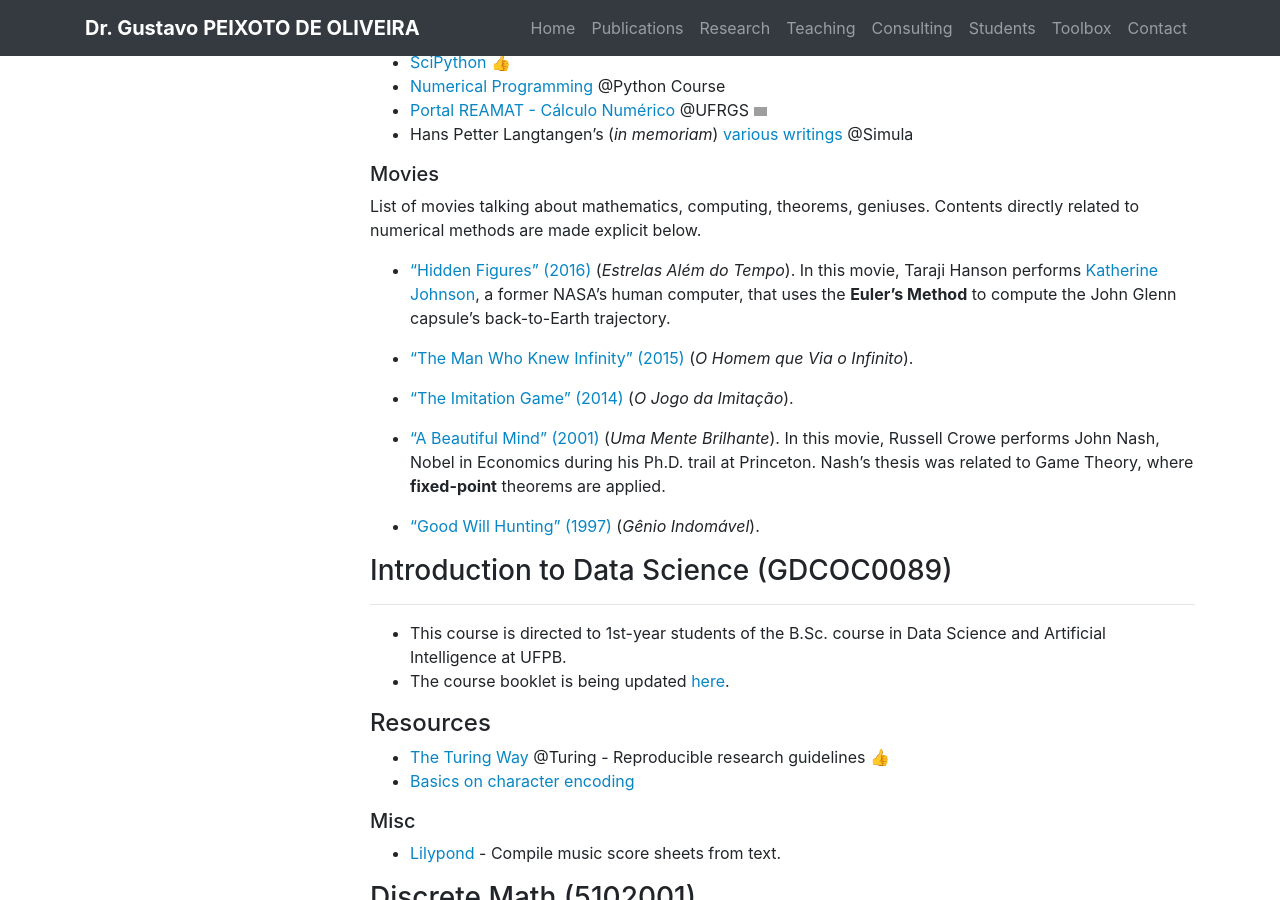
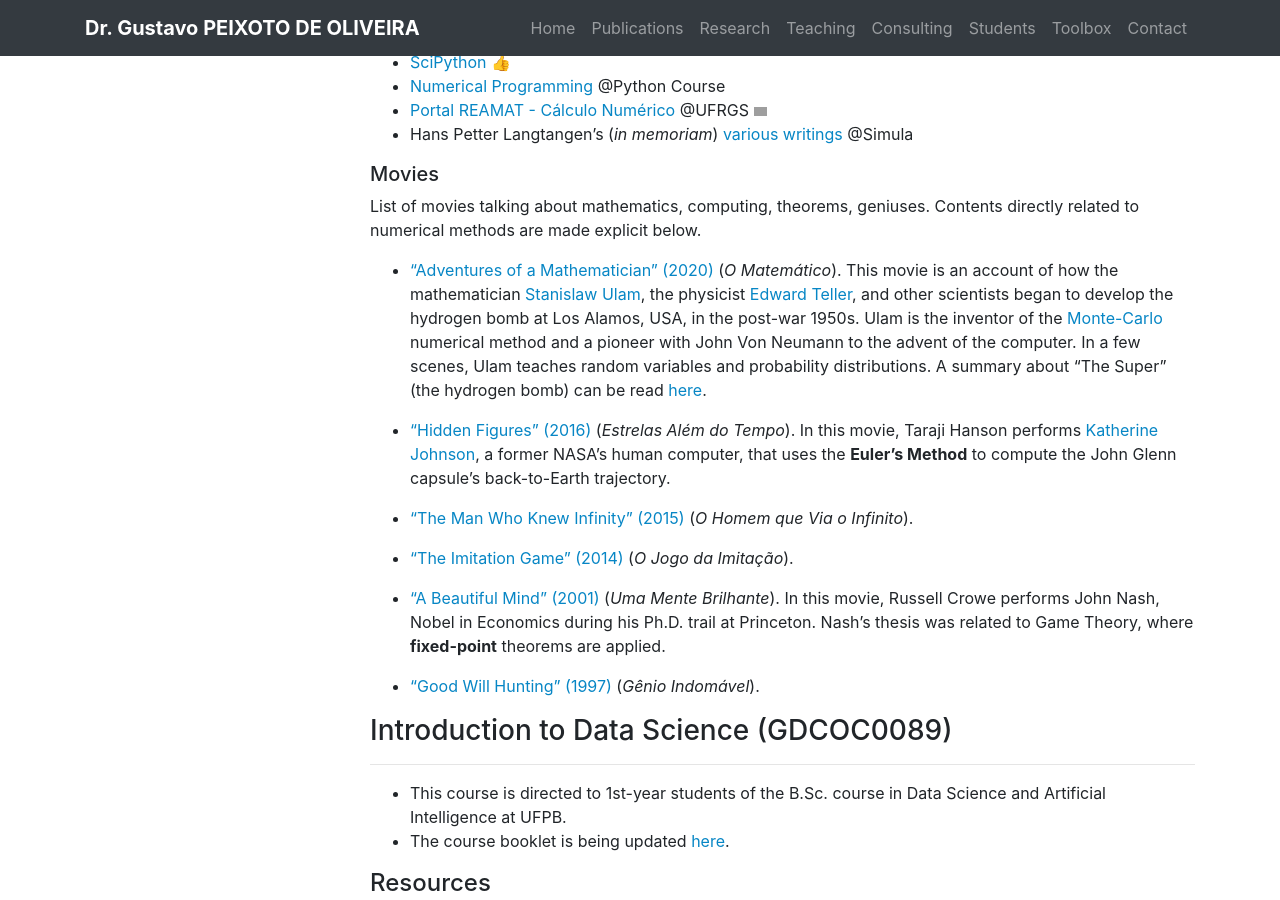
Before and after one commit to gcpeixoto/gcpeixoto.github.io, a Jekyll site: the page built from _pages/teaching.md, in a window 1280 px wide and 900 px high, scrolled down 5404 px. Built offline with Jekyll 4.4.1, drawn with Linux system fonts in a browser that asks for light colours; grey boxes are pictures that could not be loaded.

Commit message:
Includes movie in recommended watchlist

```diff
--- a/_includes/components/courses/grad/calcnum.md
+++ b/_includes/components/courses/grad/calcnum.md
@@ -35,6 +35,8 @@
 
 List of movies talking about mathematics, computing, theorems, geniuses. Contents directly related to numerical methods are made explicit below.
 
+- ["Adventures of a Mathematician" (2020)](https://www.imdb.com/title/tt6875374/) (_O Matemático_). This movie is an account of how the mathematician [Stanislaw Ulam](https://en.wikipedia.org/wiki/Stanislaw_Ulam), the physicist [Edward Teller](https://en.wikipedia.org/wiki/Edward_Teller), and other scientists began to develop the hydrogen bomb at Los Alamos, USA, in the post-war 1950s. Ulam is the inventor of the [Monte-Carlo](https://en.wikipedia.org/wiki/Monte_Carlo_method) numerical method and a pioneer with John Von Neumann to the advent of the computer. In a few scenes, Ulam teaches random variables and probability distributions. A summary about "The Super" (the hydrogen bomb) can be read [here](https://www.atomicheritage.org/history/hydrogen-bomb-1950).
+
 - ["Hidden Figures" (2016)](https://www.imdb.com/title/tt4846340/) (_Estrelas Além do Tempo_). In this movie, Taraji Hanson performs [Katherine Johnson](https://abcnews.go.com/US/katherine-johnson-mathematician-real-life-subject-hidden-figures/story?id=69176001), a former NASA's human computer, that uses the **Euler's Method** to compute the John Glenn capsule's back-to-Earth trajectory.
 
 - ["The Man Who Knew Infinity" (2015)](https://www.imdb.com/title/tt0787524/) (_O Homem que Via o Infinito_).
```
